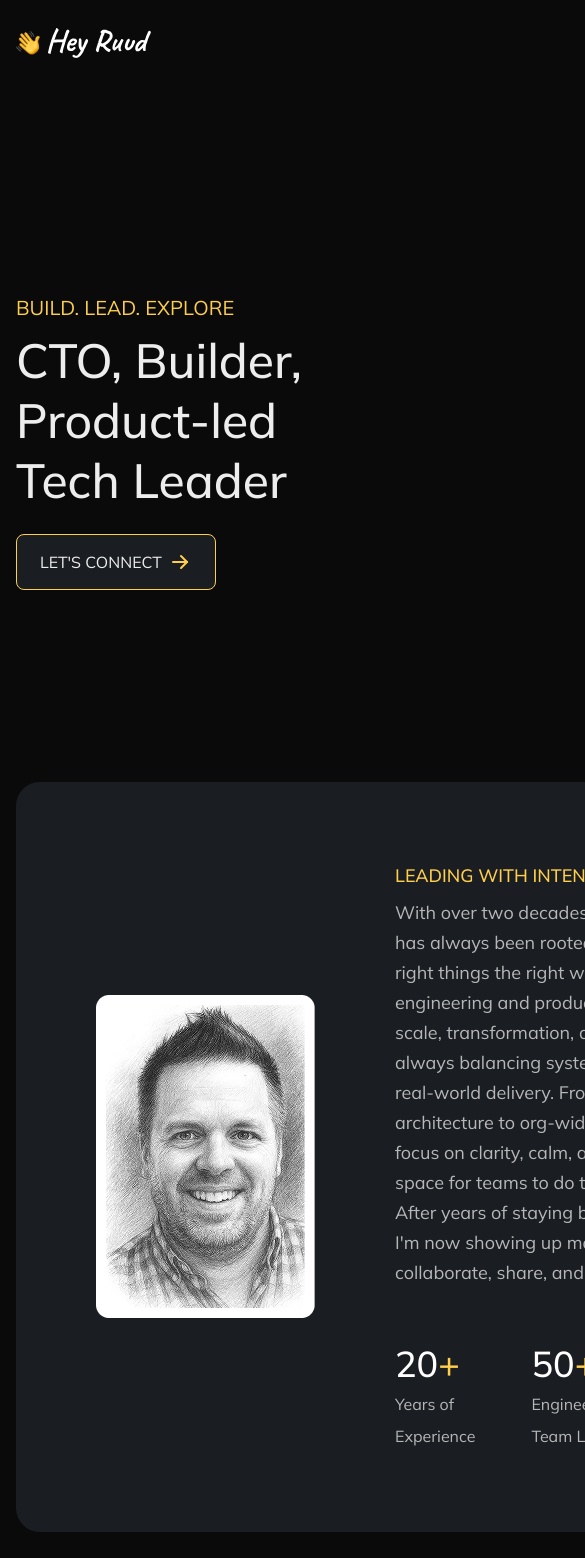
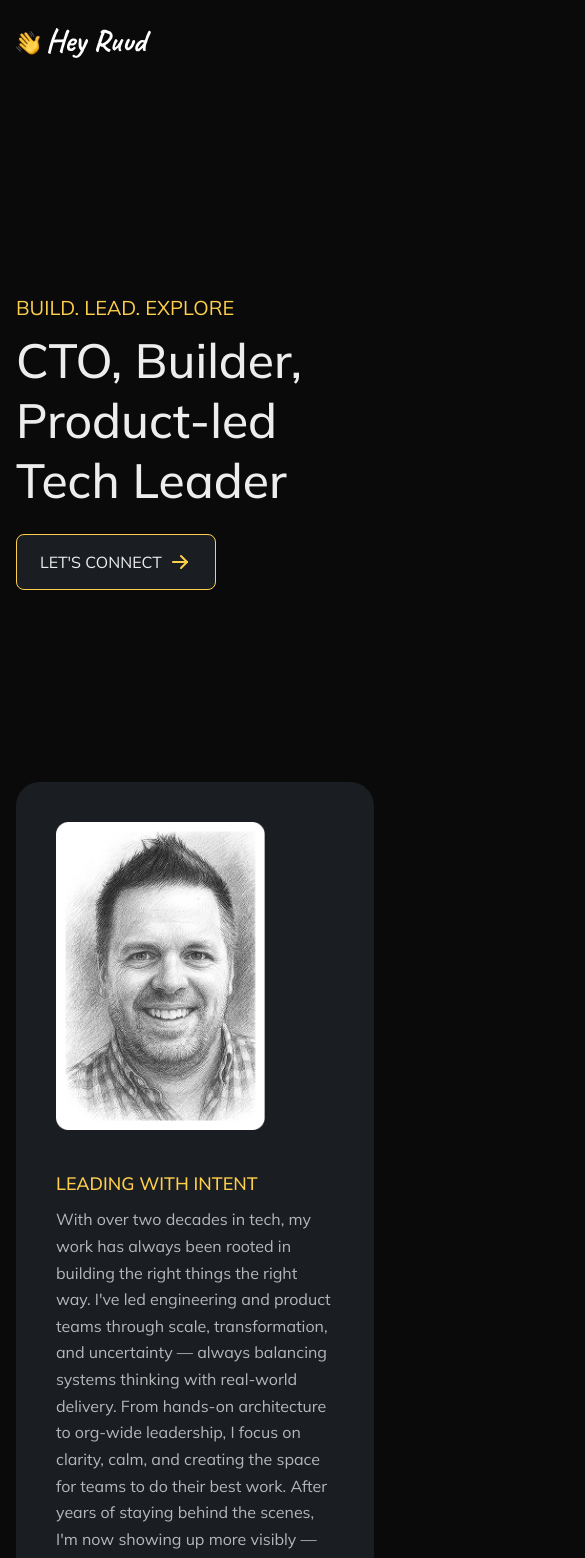
Before and after one commit to reijerteunis/heyruud, a Next.js app: page / in a window 390 px wide. Shown: the top 1558 px of the page, 585 px wide, since content can reach past the window. Built offline with nearby package versions, Linux system fonts and the light colour scheme.

Commit message:
Refactor About component layout and update Metrics styles: Changed About section to a column layout for better responsiveness, adjusted padding, and modified text sizes. Updated Metrics label styles for improved readability on different screen sizes.

```diff
--- a/src/components/home/About.tsx
+++ b/src/components/home/About.tsx
@@ -13,8 +13,9 @@ export default function About(): React.ReactNode {
   return (
     <div
       className={`
-        flex flex-row items-center justify-start gap-20 rounded-3xl bg-black-800
-        p-20
+        flex flex-col items-start justify-start gap-10 rounded-3xl bg-black-800
+        p-10
+        md:flex-row md:items-center md:gap-20 md:p-20
       `}
     >
       <Image
@@ -22,14 +23,19 @@ export default function About(): React.ReactNode {
         width={209}
         height={313}
         alt="Ruud Photo Sketch"
-        className="w-[100rem]"
+        className="md:w-[100rem]"
       />
       <div className="inline-flex flex-col items-start justify-start gap-14">
         <div className="flex flex-col items-start justify-start gap-2">
           <h2 className="text-lg font-medium text-yellow-500 uppercase">
             Leading with Intent
           </h2>
-          <p className="text-lg leading-[1.666] font-normal text-black-100">
+          <p
+            className={`
+              text-base leading-[1.666] font-normal text-black-100
+              md:text-lg
+            `}
+          >
             With over two decades in tech, my work has always been rooted in
             building the right things the right way. I've led engineering and
             product teams through scale, transformation, and uncertainty —
@@ -40,7 +46,12 @@ export default function About(): React.ReactNode {
             — to collaborate, share, and build what's next.
           </p>
         </div>
-        <div className="flex flex-row items-start justify-start gap-14">
+        <div
+          className={`
+            flex flex-row items-start justify-start gap-8
+            md:gap-14
+          `}
+        >
           <Metrics value={20} valueSuffix="+" label="Years of Experience" />
           <Metrics value={50} valueSuffix="+" label="Engineering Team Led" />
           <Metrics value={8} valueSuffix="+" label="Industries Served" />
--- a/src/components/shared/Metrics/styles.ts
+++ b/src/components/shared/Metrics/styles.ts
@@ -9,5 +9,8 @@ export const metricsValue = cva("text-4xl font-medium text-white");
 export const metricsSuffix = cva("text-yellow-500");
 
 export const metricsLabel = cva(
-  "text-base leading-loose font-normal text-black-100",
+  `
+    text-sm leading-loose font-normal text-black-100
+    md:text-base
+  `,
 );
```
